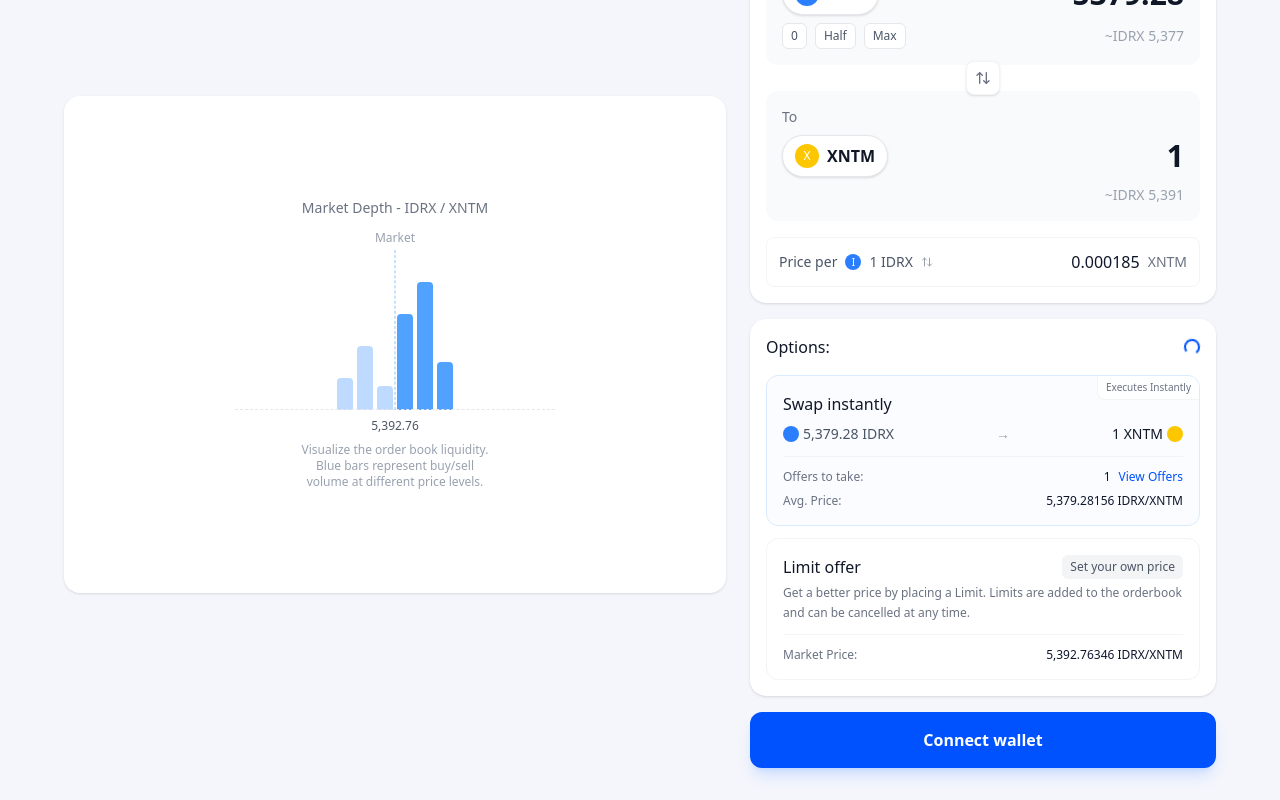
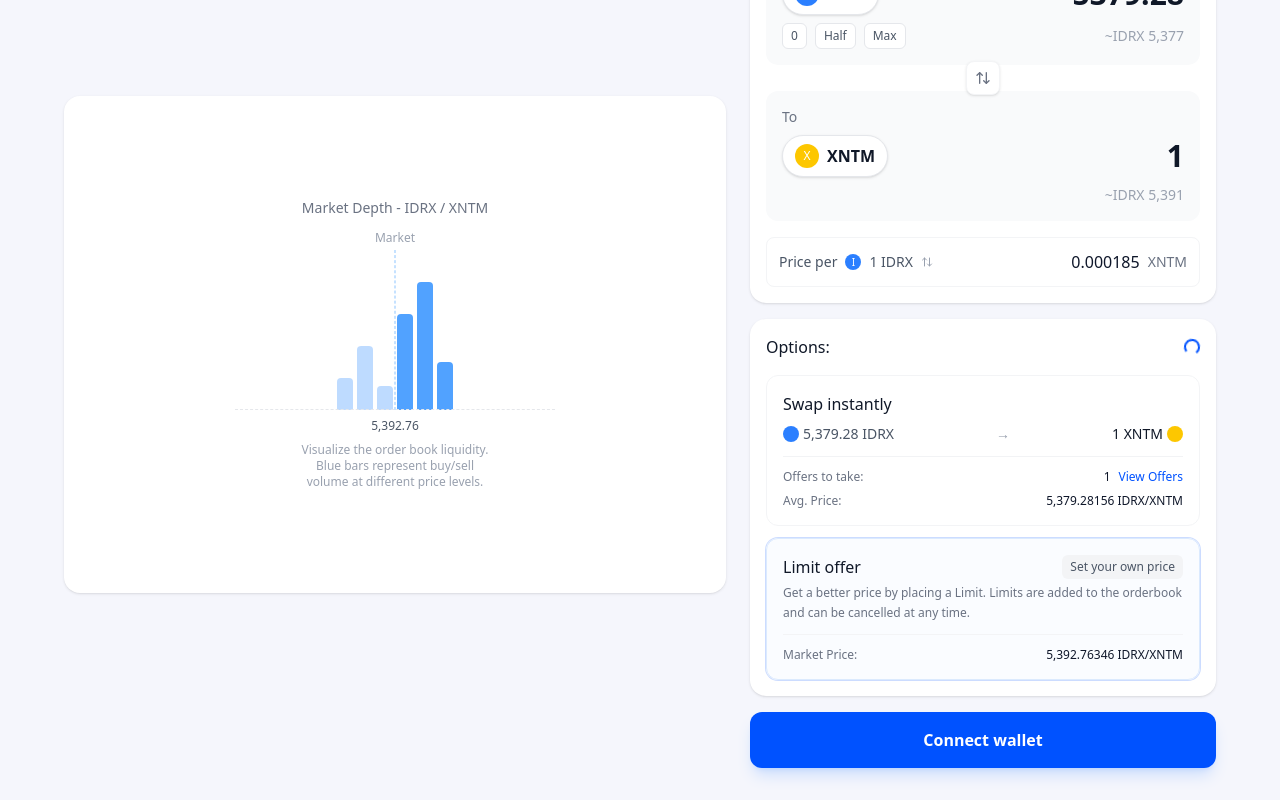
Before and after one commit to youvandra/xantam, a React (Vite) app: page / in a window 1280 px wide. Both pictures are taken after a click on the element 983 px from the left and 801 px from the top of the page. Shown: the part 192-992 px from the top of the page. Built offline with nearby package versions, Linux system fonts and the light colour scheme.

Commit message:
feat(swap): add instant/limit option toggle to swap card

```diff
--- a/src/components/SwapCard.tsx
+++ b/src/components/SwapCard.tsx
@@ -7,6 +7,7 @@ export default function SwapCard() {
   const [amountIn, setAmountIn] = useState('5379.28');
   const [amountOut, setAmountOut] = useState('1');
   const [isSwapping, setIsSwapping] = useState(false);
+  const [selectedOption, setSelectedOption] = useState<'instant' | 'limit'>('instant');
 
   // Token state
   const [tokenIn, setTokenIn] = useState({ symbol: 'IDRX', color: 'bg-blue-500', letter: 'I' });
@@ -112,10 +113,19 @@ export default function SwapCard() {
           <div className="animate-spin w-4 h-4 border-2 border-primary border-t-transparent rounded-full"></div>
         </div>
 
-        <div className="border border-blue-100 bg-blue-50/30 rounded-xl p-4 relative overflow-hidden">
-          <div className="absolute top-0 right-0 bg-white/80 px-2 py-1 text-[10px] text-gray-500 rounded-bl-lg border-l border-b border-gray-100">
-            Executes Instantly
-          </div>
+        <div
+          onClick={() => setSelectedOption('instant')}
+          className={`border rounded-xl p-4 relative overflow-hidden cursor-pointer transition-all ${
+            selectedOption === 'instant'
+              ? 'border-blue-100 bg-blue-50/30 ring-1 ring-primary/20'
+              : 'border-gray-100 hover:border-gray-300 bg-white'
+          }`}
+        >
+          {selectedOption === 'instant' && (
+            <div className="absolute top-0 right-0 bg-white/80 px-2 py-1 text-[10px] text-gray-500 rounded-bl-lg border-l border-b border-gray-100">
+              Selected
+            </div>
+          )}
           <div className="flex justify-between items-start mb-2">
             <span className="font-medium text-gray-900">Swap instantly</span>
           </div>
@@ -147,7 +157,19 @@ export default function SwapCard() {
           </div>
         </div>
 
-        <div className="mt-3 p-4 rounded-xl border border-gray-100 hover:border-gray-300 transition-colors cursor-pointer group">
+        <div
+          onClick={() => setSelectedOption('limit')}
+          className={`mt-3 p-4 rounded-xl border transition-all cursor-pointer group ${
+            selectedOption === 'limit'
+              ? 'border-blue-100 bg-blue-50/30 ring-1 ring-primary/20'
+              : 'border-gray-100 hover:border-gray-300 bg-white'
+          }`}
+        >
+           {selectedOption === 'limit' && (
+            <div className="absolute top-0 right-0 bg-white/80 px-2 py-1 text-[10px] text-gray-500 rounded-bl-lg border-l border-b border-gray-100">
+              Selected
+            </div>
+          )}
            <div className="flex justify-between items-start mb-1">
             <span className="font-medium text-gray-900">Limit offer</span>
             <span className="bg-gray-100 text-gray-600 text-xs px-2 py-1 rounded-md group-hover:bg-gray-200">Set your own price</span>
```
